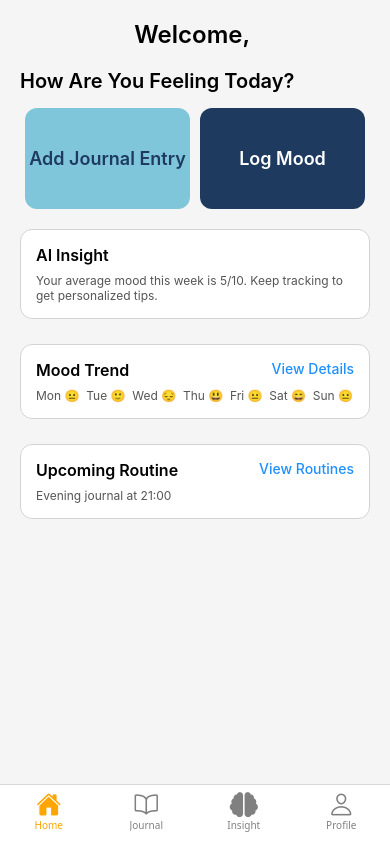
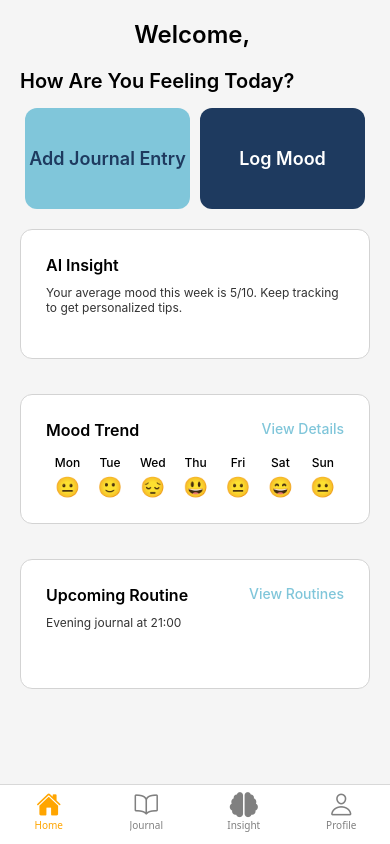
Before and after one commit to HadiHD17/Mind-Guard, a React Native app in the folder Client/MindGuardClient/: screen /MainTabs in a window 390 px wide. Built offline with nearby package versions, Linux system fonts and the light colour scheme.

Commit message:
designed home page

```diff
--- /dev/null
+++ b/Client/MindGuardClient/Components/AIInsightCard/AIInsightCard.Styles.js
@@ -0,0 +1,24 @@
+import { StyleSheet } from "react-native";
+
+export default StyleSheet.create({
+  card: {
+    backgroundColor: "#fff",
+    borderWidth: 1,
+    borderColor: "#d3d3d3",
+    borderRadius: 12,
+    padding: 25,
+    marginBottom: 20,
+    width: "100%",
+    height: 130,
+  },
+  title: {
+    fontSize: 16,
+    fontWeight: "600",
+    marginBottom: 10,
+  },
+  subtitle: {
+    fontSize: 12,
+    fontWeight: "400",
+    color: "#333",
+  },
+});
--- /dev/null
+++ b/Client/MindGuardClient/Components/AIInsightCard/index.js
@@ -0,0 +1,12 @@
+import React from "react";
+import { View, Text } from "react-native";
+import styles from "./AIInsightCard.Styles";
+
+export default function AIInsightCard({ title, subtitle }) {
+  return (
+    <View style={styles.card}>
+      <Text style={styles.title}>{title}</Text>
+      <Text style={styles.subtitle}>{subtitle}</Text>
+    </View>
+  );
+}
--- a/Client/MindGuardClient/Components/InfoCard/index.js
+++ /dev/null
@@ -1,19 +0,0 @@
-import React from "react";
-import styles from "./InfoCard.Styles";
-import { TouchableOpacity, View, Text } from "react-native";
-
-export default function InfoCard({ title, subtitle, rightText, onRightPress }) {
-  return (
-    <View style={styles.infoCard}>
-      <View style={styles.infoCardHeader}>
-        <Text style={styles.infoCardTitle}>{title}</Text>
-        {rightText && (
-          <TouchableOpacity onPress={onRightPress}>
-            <Text style={styles.infoCardRightText}>{rightText}</Text>
-          </TouchableOpacity>
-        )}
-      </View>
-      <Text style={styles.infoCardSubtitle}>{subtitle}</Text>
-    </View>
-  );
-}
--- /dev/null
+++ b/Client/MindGuardClient/Components/MoodTrendCard/MoodTrend.Styles.js
@@ -0,0 +1,43 @@
+import { StyleSheet } from "react-native";
+
+export default StyleSheet.create({
+  card: {
+    backgroundColor: "#fff",
+    borderWidth: 1,
+    borderColor: "#d3d3d3",
+    borderRadius: 12,
+    padding: 25,
+    marginBottom: 20,
+    width: "100%",
+    height: 130,
+  },
+  header: {
+    flexDirection: "row",
+    justifyContent: "space-between",
+    marginBottom: 15,
+  },
+  title: {
+    fontSize: 16,
+    fontWeight: "600",
+  },
+  rightText: {
+    fontSize: 14,
+    color: "#80C6DA",
+    fontWeight: "500",
+  },
+  daysRow: {
+    flexDirection: "row",
+    justifyContent: "space-around",
+  },
+  dayContainer: {
+    alignItems: "center",
+  },
+  dayText: {
+    fontSize: 12,
+    fontWeight: "500",
+    marginBottom: 5,
+  },
+  moodText: {
+    fontSize: 20,
+  },
+});
--- /dev/null
+++ b/Client/MindGuardClient/Components/MoodTrendCard/index.js
@@ -0,0 +1,32 @@
+import React from "react";
+import { View, Text, TouchableOpacity } from "react-native";
+import styles from "./MoodTrend.Styles";
+
+export default function MoodTrendCard({
+  title,
+  rightText,
+  onRightPress,
+  moods,
+}) {
+  return (
+    <View style={styles.card}>
+      <View style={styles.header}>
+        <Text style={styles.title}>{title}</Text>
+        {rightText && (
+          <TouchableOpacity onPress={onRightPress}>
+            <Text style={styles.rightText}>{rightText}</Text>
+          </TouchableOpacity>
+        )}
+      </View>
+
+      <View style={styles.daysRow}>
+        {moods.map((item, index) => (
+          <View key={index} style={styles.dayContainer}>
+            <Text style={styles.dayText}>{item.day}</Text>
+            <Text style={styles.moodText}>{item.mood}</Text>
+          </View>
+        ))}
+      </View>
+    </View>
+  );
+}
--- a/Client/MindGuardClient/Components/InfoCard/InfoCard.Styles.js
+++ b/Client/MindGuardClient/Components/UpcomingRoutineCard/UpcomingRoutineCard.Styles.js
@@ -1,30 +1,33 @@
 import { StyleSheet } from "react-native";
 
 export default StyleSheet.create({
-  infoCard: {
+  card: {
     backgroundColor: "#fff",
-    borderRadius: 12,
-    padding: 15,
     borderWidth: 1,
     borderColor: "#d3d3d3",
+    borderRadius: 12,
+    padding: 25,
+    marginBottom: 20,
+    width: "100%",
+    height: 130,
+  },
+  header: {
+    flexDirection: "row",
+    justifyContent: "space-between",
     marginBottom: 10,
   },
-  infoCardHeader: {
-    flexDirection: "row",
-    justifyContent: "space-between",
-    marginBottom: 8,
-  },
-  infoCardTitle: {
+  title: {
     fontSize: 16,
     fontWeight: "600",
   },
-  infoCardRightText: {
+  rightText: {
     fontSize: 14,
-    color: "#1E90FF",
+    color: "#80C6DA",
     fontWeight: "500",
   },
-  infoCardSubtitle: {
+  subtitle: {
     fontSize: 12,
-    color: "#555",
+    fontWeight: "400",
+    color: "#333",
   },
 });
--- /dev/null
+++ b/Client/MindGuardClient/Components/UpcomingRoutineCard/index.js
@@ -0,0 +1,24 @@
+import React from "react";
+import { View, Text, TouchableOpacity } from "react-native";
+import styles from "./UpcomingRoutineCard.Styles";
+
+export default function UpcomingRoutineCard({
+  title,
+  rightText,
+  onRightPress,
+  subtitle,
+}) {
+  return (
+    <View style={styles.card}>
+      <View style={styles.header}>
+        <Text style={styles.title}>{title}</Text>
+        {rightText && (
+          <TouchableOpacity onPress={onRightPress}>
+            <Text style={styles.rightText}>{rightText}</Text>
+          </TouchableOpacity>
+        )}
+      </View>
+      <Text style={styles.subtitle}>{subtitle}</Text>
+    </View>
+  );
+}
--- a/Client/MindGuardClient/Screens/HomeScreen/index.js
+++ b/Client/MindGuardClient/Screens/HomeScreen/index.js
@@ -1,9 +1,11 @@
 import React, { useEffect, useState } from "react";
 import { SafeAreaView, View, Text, ScrollView } from "react-native";
 import FeelingCard from "../../Components/FeelingCard";
-import InfoCard from "../../Components/InfoCard";
 import styles from "./home.styles";
 import { getUserData } from "../../Helpers/Storage";
+import AIInsightCard from "../../Components/AIInsightCard";
+import MoodTrendCard from "../../Components/MoodTrendCard";
+import UpcomingRoutineCard from "../../Components/UpcomingRoutineCard";
 
 export default function HomeScreen({ navigation }) {
   const [user, setUser] = useState(null);
@@ -43,19 +45,27 @@ export default function HomeScreen({ navigation }) {
 
         {/* Info Cards */}
         <View style={styles.infoCardsColumn}>
-          <InfoCard
+          <AIInsightCard
             title="AI Insight"
             subtitle="Your average mood this week is 5/10. Keep tracking to get personalized tips."
           />
 
-          <InfoCard
+          <MoodTrendCard
             title="Mood Trend"
             rightText="View Details"
             onRightPress={() => console.log("View Details pressed")}
-            subtitle="Mon 😐  Tue 🙂  Wed 😔  Thu 😃  Fri 😐  Sat 😄  Sun 😐"
+            moods={[
+              { day: "Mon", mood: "😐" },
+              { day: "Tue", mood: "🙂" },
+              { day: "Wed", mood: "😔" },
+              { day: "Thu", mood: "😃" },
+              { day: "Fri", mood: "😐" },
+              { day: "Sat", mood: "😄" },
+              { day: "Sun", mood: "😐" },
+            ]}
           />
 
-          <InfoCard
+          <UpcomingRoutineCard
             title="Upcoming Routine"
             rightText="View Routines"
             onRightPress={() => console.log("View Routines pressed")}
```
